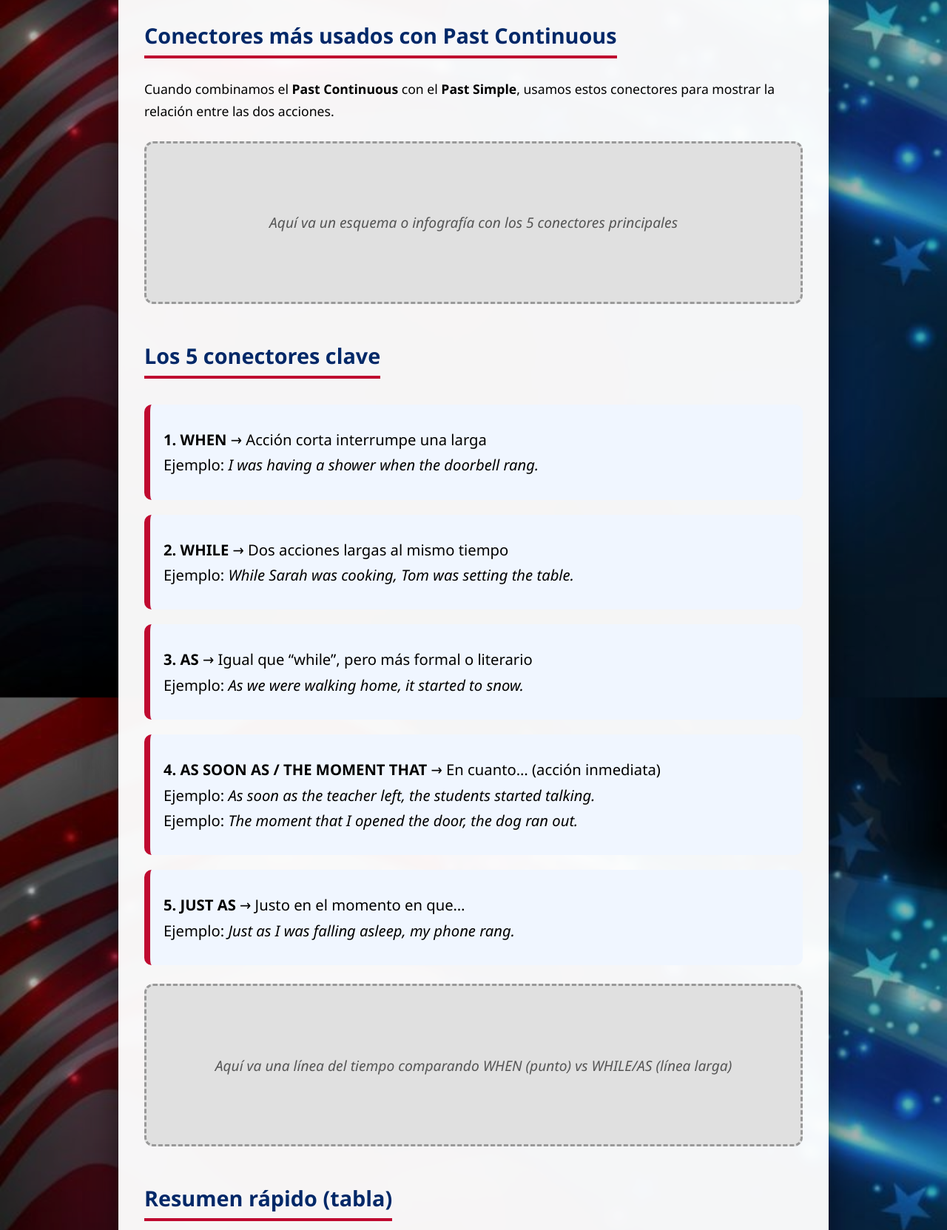
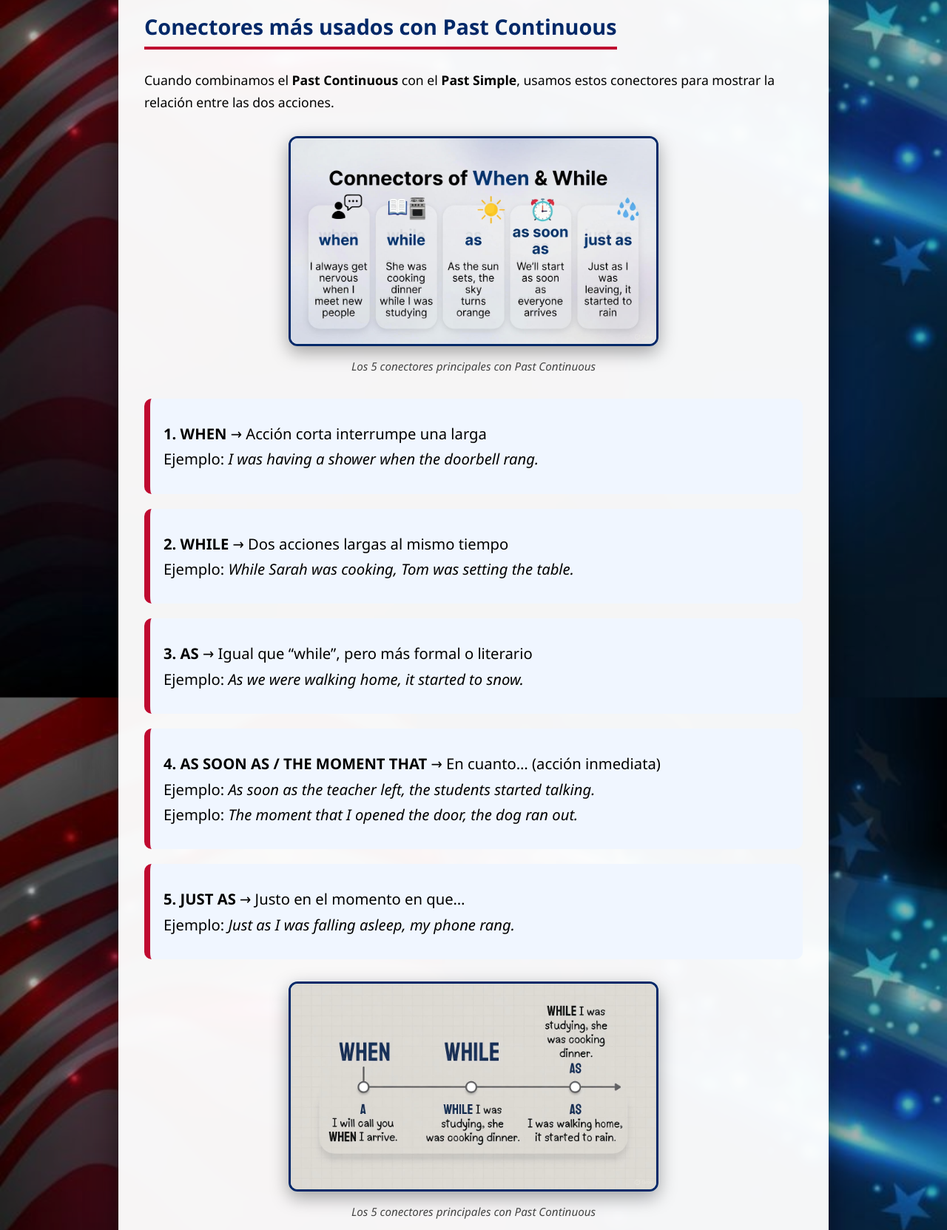
Before and after one commit to diegoperezalp-ui/papulandia, a plain HTML site: page zzz/Inicio/informacion 2.html in a window 1280 px wide. Shown: the part 337-2000 px from the top of the page at 74% size. Drawn offline with Linux system fonts and the light colour scheme.

Commit message:
Add files via upload

```diff
--- a/zzz/Inicio/informacion 2.html
+++ b/zzz/Inicio/informacion 2.html
@@ -22,7 +22,7 @@
             <!-- TÍTULO + ÁGUILA -->
             <header class="header-title">
                 <h1>Información 2</h1>
-                <img src="https://i.imgur.com/8QbW0j2.png" alt="Águila volando" class="eagle">
+                <img src="USA.jpg" alt="Águila volando" class="eagle">
             </header>
 
             <!-- CONTENIDO PRINCIPAL -->
@@ -34,12 +34,18 @@
                 </section>
 
                 <!-- IMAGEN RECOMENDADA 1 -->
-                <div class="img-placeholder">
-                    Aquí va un esquema o infografía con los 5 conectores principales
-                </div>
+                               </section>
 
-                <section>
-                    <h2>Los 5 conectores clave</h2>
+                <!-- INFOGRAFÍA DE LOS 5 CONECTORES -->
+              <div style="text-align: center; margin: 30px 0;">
+    <img src="image.jpg"
+         alt="Infografía pequeña: when, while, as, as soon as, just as"
+         style="width: 100%; max-width: 500px; height: auto; border-radius: 12px;
+                box-shadow: 0 8px 25px rgba(0,0,0,0.35); border: 3px solid #002868;">
+    <p style="margin-top: 10px; font-size: 0.95em; color: #444; font-style: italic;">
+        Los 5 conectores principales con Past Continuous
+    </p>
+</div>
 
                     <div class="example-box">
                         <p><strong>1. WHEN</strong> → Acción corta interrumpe una larga<br>
@@ -69,9 +75,15 @@
                 </section>
 
                 <!-- IMAGEN RECOMENDADA 2 -->
-                <div class="img-placeholder">
-                    Aquí va una línea del tiempo comparando WHEN (punto) vs WHILE/AS (línea larga)
-                </div>
+                <div style="text-align: center; margin: 30px 0;">
+    <img src="IMAGE 2.jpg"
+         alt="Infografía pequeña: when, while, as, as soon as, just as"
+         style="width: 100%; max-width: 500px; height: auto; border-radius: 12px;
+                box-shadow: 0 8px 25px rgba(0,0,0,0.35); border: 3px solid #002868;">
+    <p style="margin-top: 10px; font-size: 0.95em; color: #444; font-style: italic;">
+        Los 5 conectores principales con Past Continuous
+    </p>
+</div>
 
                 <section>
                     <h2>Resumen rápido (tabla)</h2>
```
Also changed, not shown: zzz/Inicio/informacion.html (+19 -7 lines), zzz/Inicio/IMAGE 2.jpg (added), zzz/Inicio/IMAGEN 3.jpg (added), zzz/Inicio/IMAGEN 4.jpg (added), zzz/Inicio/image.jpg (added), zzz/ac2e761c-9f9b-4459-8cd5-559695f1cfe5.jpg (added).
